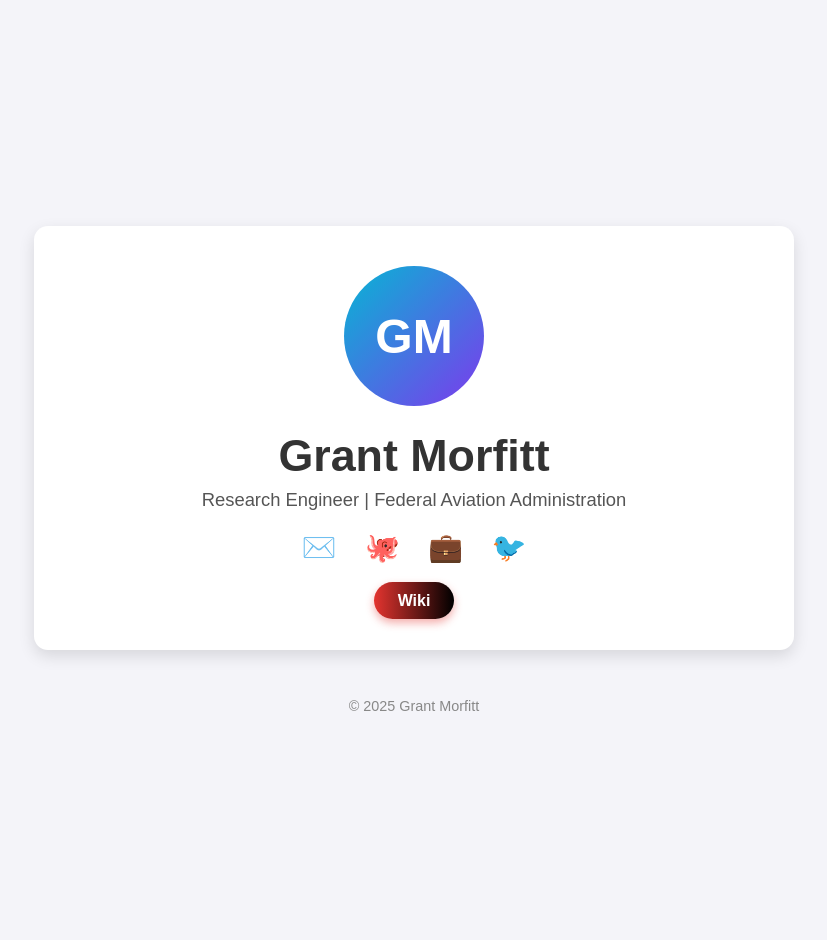
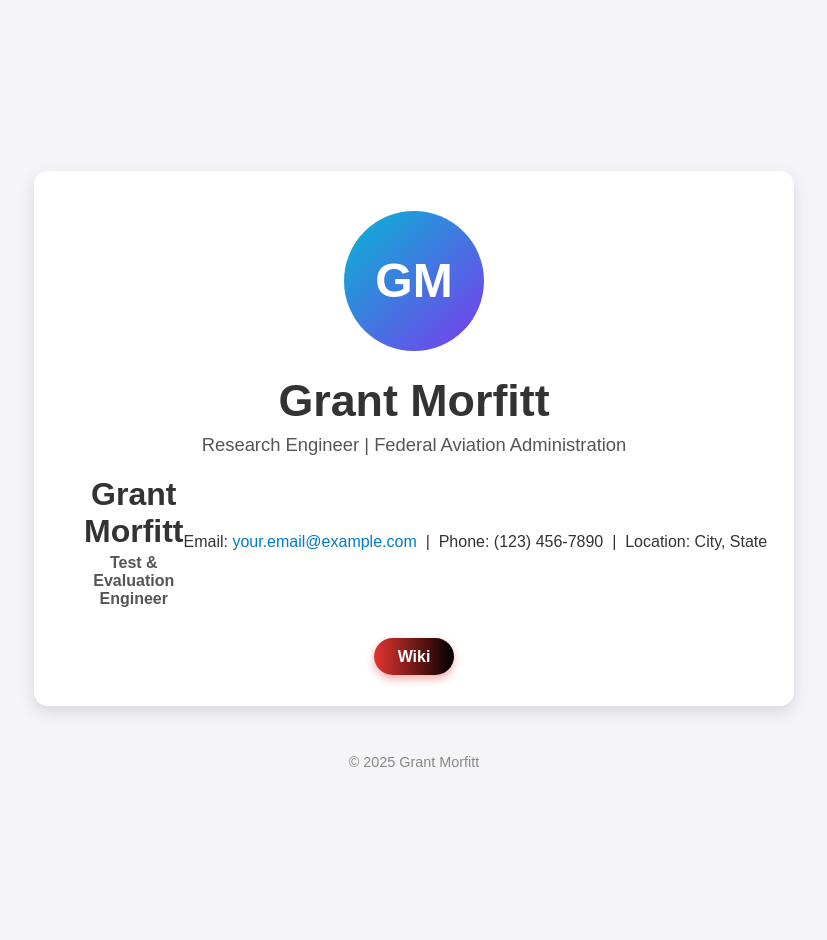
Before and after one commit to grantmorfitt/grantmorfitt.github.io, a Jekyll site: the page built from index.md, in a window 1280 px wide. Shown: the whole page, without its empty margins (226-1053 px from the left). Built offline with Jekyll 4.4.1, drawn with Linux system fonts in a browser that asks for light colours.

Commit message:
Update home.html

```diff
--- a/_layouts/home.html
+++ b/_layouts/home.html
@@ -91,12 +91,17 @@
     <h1>Grant Morfitt</h1>
     <p class="lead">Research Engineer | Federal Aviation Administration</p>
 
-    <div class="socials">
-      <a href="mailto:grant.e.morfitt@faa.gov" title="Email" aria-label="Email">✉️</a>
-      <a href="https://github.com/grantmorfitt" target="_blank" rel="noopener" title="GitHub" aria-label="GitHub">🐙</a>
-      <a href="https://linkedin.com/in/grant-morfitt" target="_blank" rel="noopener" title="LinkedIn" aria-label="LinkedIn">💼</a>
-      <a href="https://twitter.com/grantmorfitt" target="_blank" rel="noopener" title="Twitter" aria-label="Twitter">🐦</a>
-    </div>
+   <div style="display: flex; align-items: center; justify-content: space-between; max-width: 800px; margin: 20px auto 40px; padding: 0 20px;">
+  <div>
+    <h1 style="margin: 0; font-size: 2rem;">Grant Morfitt</h1>
+    <p style="margin: 4px 0 0 0; font-weight: 600; color: #555;">Test & Evaluation Engineer</p>
+  </div>
+  <div style="font-size: 1rem; color: #333; white-space: nowrap;">
+    <span>Email: <a href="mailto:your.email@example.com" style="color:#007acc; text-decoration:none;">your.email@example.com</a></span> &nbsp;|&nbsp;
+    <span>Phone: (123) 456-7890</span> &nbsp;|&nbsp;
+    <span>Location: City, State</span>
+  </div>
+</div>
 
     <a href="/wiki/" style="
   background: linear-gradient(90deg, #e3342f, #000000);
```
